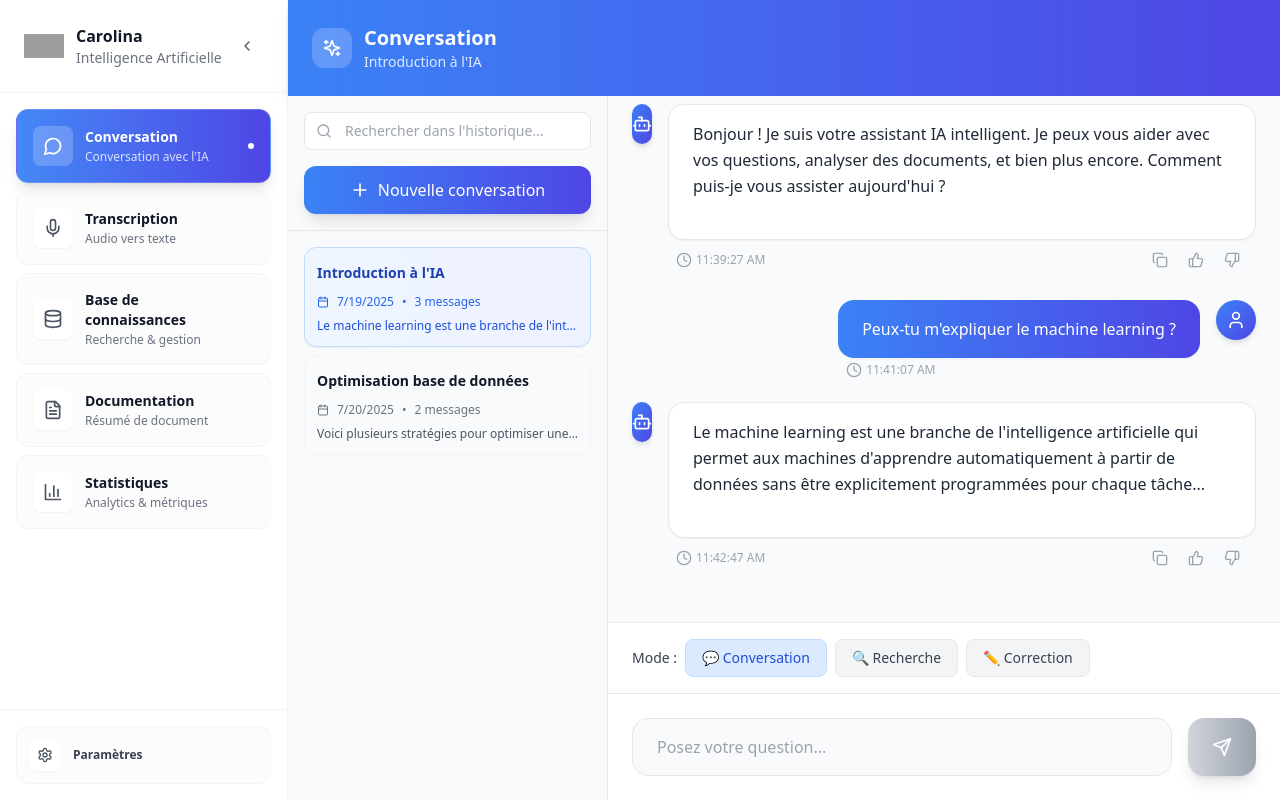
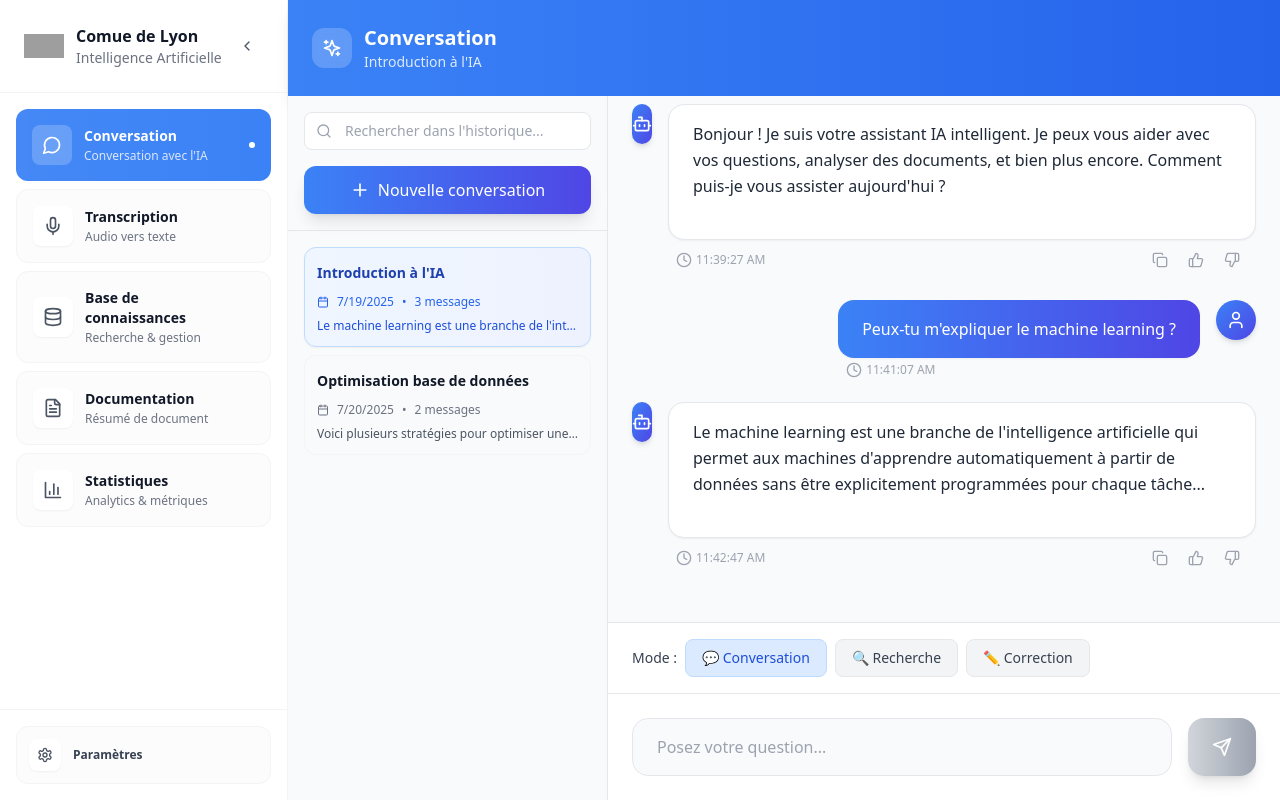
Before and after one commit to MickaelSuard/ComiaV2, a React (Vite) app: page / in a window 1280 px wide. Built offline with nearby package versions, Linux system fonts and the light colour scheme; grey boxes are pictures that could not be loaded.

Commit message:
chore : change color to have all menu in blue

```diff
--- a/index.html
+++ b/index.html
@@ -4,7 +4,7 @@
     <meta charset="UTF-8" />
     <link rel="icon" type="image/svg+xml" href="/vite.svg" />
     <meta name="viewport" content="width=device-width, initial-scale=1.0" />
-    <title>Carolina V2</title>
+    <title>Comue de Lyon V2</title>
   </head>
   <body>
     <div id="root"></div>
--- a/src/components/ChatInterface.tsx
+++ b/src/components/ChatInterface.tsx
@@ -186,7 +186,7 @@ const ChatInterface: React.FC = () => {
   return (
     <div className="flex flex-col h-screen bg-white">
       {/* Header - Full Width */}
-      <div className="bg-gradient-to-r from-blue-500 to-indigo-600 text-white p-6 shadow-lg">
+      <div className="bg-gradient-to-r from-blue-500 to-blue-600 text-white p-6 shadow-lg">
         <div className="flex items-center gap-3">
           <div className="w-10 h-10 bg-white/20 backdrop-blur-sm rounded-xl flex items-center justify-center">
             <Sparkles className="w-5 h-5" />
@@ -437,7 +437,7 @@ const ChatInterface: React.FC = () => {
                   <button
                     type="submit"
                     disabled={!inputValue.trim() || isLoading}
-                    className="bg-gradient-to-r from-blue-500 to-indigo-600 hover:from-blue-600 hover:to-indigo-700 disabled:from-gray-300 disabled:to-gray-400 disabled:cursor-not-allowed px-6 py-4 rounded-2xl transition-all duration-200 shadow-lg hover:shadow-xl transform hover:scale-105 disabled:transform-none"
+                    className="bg-gradient-to-r from-blue-500 to-blue-600 hover:from-blue-600 hover:to-blue-700 disabled:from-gray-300 disabled:to-gray-400 disabled:cursor-not-allowed px-6 py-4 rounded-2xl transition-all duration-200 shadow-lg hover:shadow-xl transform hover:scale-105 disabled:transform-none"
                   >
                     <Send className="w-5 h-5 text-white" />
                   </button>
--- a/src/components/RAGModule.tsx
+++ b/src/components/RAGModule.tsx
@@ -235,7 +235,7 @@ const RAGModule: React.FC = () => {
   return (
     <div className="flex flex-col h-screen bg-white">
       {/* Header */}
-      <div className="bg-gradient-to-r from-blue-500 to-cyan-600 text-white p-6 shadow-lg">
+      <div className="bg-gradient-to-r from-blue-500 to-blue-600 text-white p-6 shadow-lg">
         <div className="flex items-center justify-between">
           <div className="flex items-center gap-3">
             <div className="w-10 h-10 bg-white/20 backdrop-blur-sm rounded-xl flex items-center justify-center">
--- a/src/components/Sidebar.tsx
+++ b/src/components/Sidebar.tsx
@@ -16,35 +16,35 @@ const Sidebar: React.FC<SidebarProps> = ({ activeModule, setActiveModule }) => {
       icon: MessageCircle,
       label: 'Conversation',
       description: 'Conversation avec l\'IA',
-      color: 'from-blue-500 to-indigo-600'
+      color: 'bg-blue-500'
     },
     {
       id: 'transcription' as ActiveModule,
       icon: Mic,
       label: 'Transcription',
       description: 'Audio vers texte',
-      color: 'from-purple-500 to-indigo-600'
+      color: 'bg-blue-500 '
     },
     {
       id: 'rag' as ActiveModule,
       icon: Database,
       label: 'Base de connaissances',
       description: 'Recherche & gestion',
-      color: 'from-blue-500 to-cyan-600'
+      color: 'bg-blue-500 '
     },
     {
       id: 'documentation' as ActiveModule,
       icon: FileText,
       label: 'Documentation',
       description: 'Résumé de document',
-      color: 'from-orange-500 to-red-600'
+      color: 'bg-blue-500 '
     },
     {
       id: 'statistics' as ActiveModule,
       icon: BarChart3,
       label: 'Statistiques',
       description: 'Analytics & métriques',
-      color: 'from-pink-500 to-rose-600'
+      color: 'bg-blue-500'
     },
   ];
 
@@ -55,11 +55,11 @@ const Sidebar: React.FC<SidebarProps> = ({ activeModule, setActiveModule }) => {
         <div className="flex items-center justify-between">
           <div className="flex items-center gap-3">
             <div className="w-10 h-10  flex items-center justify-center ">
-               <img src={ import.meta.env.BASE_URL + "/logo-color.png"} alt="Logo" className="w-10 h-6" />
+              <img src={import.meta.env.BASE_URL + "/logo-color.png"} alt="Logo" className="w-10 h-6" />
             </div>
             {!isCollapsed && (
               <div>
-                <h1 className="text-md font-bold text-gray-900">Carolina</h1>
+                <h1 className="text-md font-bold text-gray-900">Comue de Lyon</h1>
                 <p className="text-sm text-gray-500">Intelligence Artificielle</p>
               </div>
             )}
@@ -88,44 +88,43 @@ const Sidebar: React.FC<SidebarProps> = ({ activeModule, setActiveModule }) => {
             <button
               key={item.id}
               onClick={() => setActiveModule(item.id)}
-              className={`w-full group relative overflow-hidden rounded-xl transition-all duration-300 ${
-                isActive
-                  ? 'bg-gradient-to-r ' + item.color + ' text-white shadow-lg border border-white/20'
+              className={`w-full group relative overflow-hidden rounded-xl transition-colors duration-700 ${isActive
+                ?  + ' text-white shadow-lg border border-white/20'
                 : 'text-gray-700 hover:bg-white hover:shadow-md border border-gray-100 hover:border-gray-200 bg-gray-50/50'
                 }`}
               title={isCollapsed ? item.label : undefined}
             >
-              <div className={`flex items-center ${isCollapsed ? 'justify-center p-3' : 'gap-3 p-4'}`}>
-                <div className={`${isCollapsed ? 'w-8 h-8' : 'w-10 h-10'} rounded-lg flex items-center justify-center transition-all duration-300 ${
-                  isActive
+              {/* Fond animé */}
+              <span
+                className={`absolute bottom-0 left-0 w-full h-full origin-bottom transition-transform duration-500 ease-in-out pointer-events-none
+                ${isActive ? 'scale-y-100' : 'scale-y-0'} ${item.color}`}
+                aria-hidden="true"
+              />
+              <div className={`flex  items-center relative z-10 ${isCollapsed ? 'justify-center p-3' : 'gap-3 p-4'}`}>
+                <div className={`${isCollapsed ? 'w-8 h-8' : 'w-10 h-10'} rounded-lg flex items-center justify-center transition-all duration-300 ${isActive
                   ? 'bg-white/20 backdrop-blur-sm'
                   : 'bg-white shadow-sm group-hover:shadow-md'
                   }`}>
-                  <Icon className={`${isCollapsed ? 'w-4 h-4' : 'w-5 h-5'} transition-all duration-300 ${
-                    isActive ? 'text-white' : 'text-gray-600 group-hover:text-gray-700'
+                  <Icon className={`${isCollapsed ? 'w-4 h-4' : 'w-5 h-5'} transition-all duration-300 ${isActive ? 'text-white' : 'text-gray-600 group-hover:text-gray-700'
                     }`} />
                 </div>
                 {!isCollapsed && (
                   <>
                     <div className="text-left flex-1">
-                      <div className={`font-semibold text-sm transition-all duration-300 ${
-                        isActive ? 'text-white' : 'text-gray-900'
+                      <div className={`font-semibold text-sm transition-all duration-300 ${isActive ? 'text-white' : 'text-gray-900'
                         }`}>
                         {item.label}
                       </div>
-                      <div className={`text-xs mt-0.5 transition-all duration-300 ${
-                        isActive ? 'text-white/80' : 'text-gray-500'
+                      <div className={`text-xs mt-0.5 transition-all duration-300 ${isActive ? 'text-white/80' : 'text-gray-500'
                         }`}>
                         {item.description}
                       </div>
                     </div>
 
                     {/* Chevron indicator */}
-                    <div className={`transition-all duration-300 ${
-                      isActive ? 'opacity-100 translate-x-0' : 'opacity-0 translate-x-2 group-hover:opacity-60 group-hover:translate-x-0'
+                    <div className={`transition-all duration-300 ${isActive ? 'opacity-100 translate-x-0' : 'opacity-0 translate-x-2 group-hover:opacity-60 group-hover:translate-x-0'
                       }`}>
-                      <div className={`w-1.5 h-1.5 rounded-full ${
-                        isActive ? 'bg-white' : 'bg-gray-400'
+                      <div className={`w-1.5 h-1.5 rounded-full ${isActive ? 'bg-white' : 'bg-gray-400'
                         }`} />
                     </div>
                   </>
--- a/src/components/StatisticsModule.tsx
+++ b/src/components/StatisticsModule.tsx
@@ -68,7 +68,7 @@ const StatisticsModule: React.FC = () => {
       change: '+8%',
       trend: 'up',
       icon: Users,
-      color: 'from-pink-500 to-rose-600'
+      color: 'from-blue-500 to-blue-600'
     },
     {
       title: 'Temps de réponse',
@@ -165,7 +165,7 @@ const StatisticsModule: React.FC = () => {
   return (
     <div className="flex flex-col h-screen bg-white">
       {/* Header */}
-      <div className="bg-gradient-to-r from-pink-500 to-rose-600 text-white p-6 shadow-lg">
+      <div className="bg-gradient-to-r from-blue-500 to-blue-600 text-white p-6 shadow-lg">
         <div className="flex items-center justify-between">
           <div className="flex items-center gap-3">
             <div className="w-10 h-10 bg-white/20 backdrop-blur-sm rounded-xl flex items-center justify-center">
@@ -173,7 +173,7 @@ const StatisticsModule: React.FC = () => {
             </div>
             <div>
               <h2 className="text-xl font-bold">Statistiques & Analytics</h2>
-              <p className="text-pink-100 text-sm">Analyse des performances et de l'utilisation</p>
+              <p className="text-blue-100 text-sm">Analyse des performances et de l'utilisation</p>
             </div>
           </div>
 
@@ -236,7 +236,7 @@ const StatisticsModule: React.FC = () => {
                     onClick={() => setSelectedMetric('usage')}
                     className={`px-3 py-1 rounded-lg text-sm transition-all ${
                       selectedMetric === 'usage'
-                        ? 'bg-pink-100 text-pink-600'
+                        ? 'bg-blue-100 text-blue-600'
                         : 'text-gray-600 hover:bg-gray-100'
                     }`}
                   >
@@ -246,7 +246,7 @@ const StatisticsModule: React.FC = () => {
                     onClick={() => setSelectedMetric('performance')}
                     className={`px-3 py-1 rounded-lg text-sm transition-all ${
                       selectedMetric === 'performance'
-                        ? 'bg-pink-100 text-pink-600'
+                        ? 'bg-blue-100 text-blue-600'
                         : 'text-gray-600 hover:bg-gray-100'
                     }`}
                   >
@@ -316,7 +316,7 @@ const StatisticsModule: React.FC = () => {
           <div className="bg-white rounded-xl border border-gray-200 p-6">
             <div className="flex items-center justify-between mb-6">
               <h3 className="text-lg font-semibold text-gray-900">Activité récente</h3>
-              <button className="text-pink-600 hover:text-pink-700 text-sm font-medium flex items-center gap-1">
+              <button className="text-blue-600 hover:text-blue-700 text-sm font-medium flex items-center gap-1">
                 <Eye className="w-4 h-4" />
                 Voir tout
               </button>
--- a/src/components/TranscriptionModule.tsx
+++ b/src/components/TranscriptionModule.tsx
@@ -30,7 +30,7 @@ Participants présents :
 - Sophie Laurent (Designer UX)
 - Pierre Durand (Analyste)
 
-[00:00] Marie : Bonjour à tous, merci d'être présents pour cette réunion d'équipe. Nous allons faire le point sur l'avancement du projet Carolina.
+[00:00] Marie : Bonjour à tous, merci d'être présents pour cette réunion d'équipe. Nous allons faire le point sur l'avancement du projet Comue de Lyon.
 
 [02:15] Jean : L'architecture backend est maintenant finalisée. Nous avons implémenté l'API REST avec une authentification JWT sécurisée.
 
@@ -83,7 +83,7 @@ Participants présents :
 - **Décisions prises** : 3 actions concrètes
 
 ---
-*Résumé généré automatiquement par Carolina IA*`,
+*Résumé généré automatiquement par Comue de Lyon IA*`,
       summaryWordCount: 245
     },
     {
@@ -93,9 +93,9 @@ Participants présents :
       status: 'completed',
       fileSize: '12.8 MB',
       uploadedAt: new Date(Date.now() - 172800000),
-      transcription: `Présentation client - Projet Carolina
+      transcription: `Présentation client - Projet Comue de Lyon
 
-Bonjour Monsieur Leclerc, merci de nous recevoir aujourd'hui. Je vais vous présenter notre solution Carolina, une plateforme d'intelligence artificielle complète.
+Bonjour Monsieur Leclerc, merci de nous recevoir aujourd'hui. Je vais vous présenter notre solution Comue de Lyon, une plateforme d'intelligence artificielle complète.
 
 Notre solution comprend quatre modules principaux :
 
@@ -114,7 +114,7 @@ Nous proposons une période d'essai de 30 jours pour que vous puissiez évaluer
       summary: `## Résumé de Présentation Client
 
 ### 🎯 Objectif
-Présentation de la solution Carolina à Monsieur Leclerc
+Présentation de la solution Comue de Lyon à Monsieur Leclerc
 
 ### 📦 Modules Présentés
 1. Assistant IA conversationnel
@@ -133,7 +133,7 @@ Présentation de la solution Carolina à Monsieur Leclerc
 - Évaluation en environnement réel
 
 ---
-*Résumé généré automatiquement par Carolina IA*`,
+*Résumé généré automatiquement par Comue de Lyon IA*`,
       summaryWordCount: 89
     }
   ]);
@@ -208,7 +208,7 @@ Présentation de la solution Carolina à Monsieur Leclerc
 - **Temps de traitement** : ${Math.floor(Math.random() * 30) + 10} secondes
 
 ---
-*Résumé généré automatiquement par Carolina IA*`;
+*Résumé généré automatiquement par Comue de Lyon IA*`;
 
         setFiles(prev => prev.map(f =>
           f.id === file.id
@@ -257,11 +257,11 @@ Présentation de la solution Carolina à Monsieur Leclerc
   const getStatusIcon = (status: string) => {
     switch (status) {
       case 'completed':
-        return <CheckCircle className="w-4 h-4 text-purple-500" />;
+        return <CheckCircle className="w-4 h-4 text-blue-500" />;
       case 'error':
         return <AlertCircle className="w-4 h-4 text-red-500" />;
       default:
-        return <div className="w-4 h-4 border-2 border-purple-500 border-t-transparent rounded-full animate-spin" />;
+        return <div className="w-4 h-4 border-2 border-blue-500 border-t-transparent rounded-full animate-spin" />;
     }
   };
 
@@ -273,14 +273,14 @@ Présentation de la solution Carolina à Monsieur Leclerc
 
     <div className="flex flex-col h-screen bg-white">
       {/* Header - Full Width */}
-      <div className="bg-gradient-to-r from-purple-500 to-indigo-600 text-white p-6 shadow-lg">
+      <div className="bg-gradient-to-r from-blue-500 to-indigo-600 text-white p-6 shadow-lg">
         <div className="flex items-center gap-3">
           <div className="w-10 h-10 bg-white/20 backdrop-blur-sm rounded-xl flex items-center justify-center">
             <Mic className="w-5 h-5" />
           </div>
           <div>
             <h2 className="text-xl font-bold">Transcription</h2>
-            <p className="text-purple-100 text-sm">
+            <p className="text-blue-100 text-sm">
               Audio vers texte
             </p>
           </div>
@@ -298,7 +298,7 @@ Présentation de la solution Carolina à Monsieur Leclerc
             {/* Upload Zone */}
             <div
               className={`relative border-2 border-dashed rounded-lg p-6 text-center transition-all duration-300 mb-4 ${dragActive
-                ? 'border-purple-500 bg-purple-50 scale-105'
+                ? 'border-blue-500 bg-blue-50 scale-105'
                 : 'border-gray-300 hover:border-gray-400 hover:bg-gray-50'
                 }`}
               onDragEnter={handleDrag}
@@ -327,7 +327,7 @@ Présentation de la solution Carolina à Monsieur Leclerc
                 value={searchQuery}
                 onChange={(e) => setSearchQuery(e.target.value)}
                 placeholder="Rechercher..."
-                className="w-full pl-10 pr-4 py-2 bg-gray-50 border border-gray-200 rounded-lg focus:outline-none focus:ring-2 focus:ring-purple-500 focus:border-transparent text-sm"
+                className="w-full pl-10 pr-4 py-2 bg-gray-50 border border-gray-200 rounded-lg focus:outline-none focus:ring-2 focus:ring-blue-500 focus:border-transparent text-sm"
               />
             </div>
           </div>
@@ -344,17 +344,17 @@ Présentation de la solution Carolina à Monsieur Leclerc
                 <div
                   key={file.id}
                   className={`group p-4 rounded-xl cursor-pointer transition-all duration-200 ${selectedFile?.id === file.id
-                    ? 'border border-purple-300 bg-purple-50 shadow-lg'
+                    ? 'border border-blue-300 bg-blue-50 shadow-lg'
                     : 'border border-gray-200 hover:border-gray-300 hover:shadow-md bg-white'
                     }`}
                   onClick={() => setSelectedFile(file)}
                 >
                   <div className="flex items-center gap-3 mb-2">
-                    <div className="w-8 h-8 bg-purple-100 rounded-lg flex items-center justify-center">
+                    <div className="w-8 h-8 bg-blue-100 rounded-lg flex items-center justify-center">
                       {file.filename.includes('.mp4') || file.filename.includes('.mov') || file.filename.includes('.avi') ? (
-                        <FileVideo className="w-4 h-4 text-purple-600" />
+                        <FileVideo className="w-4 h-4 text-blue-600" />
                       ) : (
-                        <FileAudio className="w-4 h-4 text-purple-600" />
+                        <FileAudio className="w-4 h-4 text-blue-600" />
                       )}
                     </div>
                     <div className="flex-1 min-w-0">
@@ -380,8 +380,8 @@ Présentation de la solution Carolina à Monsieur Leclerc
                   <div className="flex items-center justify-between">
                     <div className="flex items-center gap-2">
                       {getStatusIcon(file.status)}
-                      <span className={`text-xs font-medium ${file.status === 'completed' ? 'text-purple-600' :
-                        file.status === 'processing' ? 'text-purple-600' : 'text-red-600'
+                      <span className={`text-xs font-medium ${file.status === 'completed' ? 'text-blue-600' :
+                        file.status === 'processing' ? 'text-blue-600' : 'text-red-600'
                         }`}>
                         {file.status === 'completed' ? 'Terminé' :
                           file.status === 'processing' ? 'En cours' : 'Erreur'}
@@ -395,7 +395,7 @@ Présentation de la solution Carolina à Monsieur Leclerc
                   </div>
 
                   {file.status === 'completed' && file.summaryWordCount && (
-                    <div className="mt-2 text-xs text-purple-600 bg-purple-100 rounded-lg p-2">
+                    <div className="mt-2 text-xs text-blue-600 bg-blue-100 rounded-lg p-2">
                       <span className="ml-2">Résumé: {file.summaryWordCount} mots</span>
                     </div>
                   )}
@@ -428,7 +428,7 @@ Présentation de la solution Carolina à Monsieur Leclerc
                   <button
                     onClick={() => setActiveTab('transcription')}
                     className={`px-4 py-2 rounded-lg font-medium text-sm transition-all ${activeTab === 'transcription'
-                      ? 'bg-purple-600 text-white shadow-lg'
+                      ? 'bg-blue-600 text-white shadow-lg'
                       : 'bg-gray-100 text-gray-600 hover:bg-gray-200'
                       }`}
                   >
@@ -438,7 +438,7 @@ Présentation de la solution Carolina à Monsieur Leclerc
                   <button
                     onClick={() => setActiveTab('summary')}
                     className={`px-4 py-2 rounded-lg font-medium text-sm transition-all ${activeTab === 'summary'
-                      ? 'bg-purple-600 text-white shadow-lg'
+                      ? 'bg-blue-600 text-white shadow-lg'
                       : 'bg-gray-100 text-gray-600 hover:bg-gray-200'
                       }`}
                   >
@@ -458,7 +458,7 @@ Présentation de la solution Carolina à Monsieur Leclerc
                           {selectedFile.transcription && (
                             <button
                               onClick={() => downloadTranscription(selectedFile.transcription!, selectedFile.filename)}
-                              className="flex items-center gap-2 px-4 py-2 bg-purple-600 text-white rounded-lg hover:bg-purple-700 transition-colors"
+                              className="flex items-center gap-2 px-4 py-2 bg-blue-600 text-white rounded-lg hover:bg-blue-700 transition-colors"
                             >
                               <Download className="w-4 h-4" />
                               Télécharger
@@ -476,7 +476,7 @@ Présentation de la solution Carolina à Monsieur Leclerc
                           </div>
                         ) : selectedFile.status === 'processing' ? (
                           <div className="text-center py-12">
-                            <div className="animate-spin w-8 h-8 border-2 border-purple-600 border-t-transparent rounded-full mx-auto mb-4"></div>
+                            <div className="animate-spin w-8 h-8 border-2 border-blue-600 border-t-transparent rounded-full mx-auto mb-4"></div>
                             <p className="text-gray-600">Transcription en cours...</p>
                           </div>
                         ) : (
@@ -494,13 +494,13 @@ Présentation de la solution Carolina à Monsieur Leclerc
                       <div className="bg-white rounded-xl shadow-sm border border-gray-200 p-8">
                         <div className="flex items-center justify-between mb-6">
                           <h2 className="text-xl font-semibold text-gray-800 flex items-center gap-2">
-                            <Sparkles className="w-5 h-5 text-purple-600" />
+                            <Sparkles className="w-5 h-5 text-blue-600" />
                             Résumé Automatique
                           </h2>
                           {selectedFile.summary && (
                             <button
                               onClick={() => downloadSummary(selectedFile.summary!, selectedFile.filename)}
-                              className="flex items-center gap-2 px-4 py-2 bg-purple-600 text-white rounded-lg hover:bg-purple-700 transition-colors"
+                              className="flex items-center gap-2 px-4 py-2 bg-blue-600 text-white rounded-lg hover:bg-blue-700 transition-colors"
                             >
                               <Download className="w-4 h-4" />
                               Télécharger PDF
@@ -515,7 +515,7 @@ Présentation de la solution Carolina à Monsieur Leclerc
                             </div>
 
                             <div className="mt-8 pt-6 border-t border-gray-200 flex items-center justify-between text-sm text-gray-500">
-                              <span>Document généré par Carolina IA</span>
+                              <span>Document généré par Comue de Lyon IA</span>
                               <span>Généré le {selectedFile.uploadedAt.toLocaleDateString()}</span>
                             </div>
                           </div>
```
Also changed, not shown: src/components/DocumentationModule.tsx (+11 -11 lines). Lines whose indentation alone changed are shown as unchanged.
